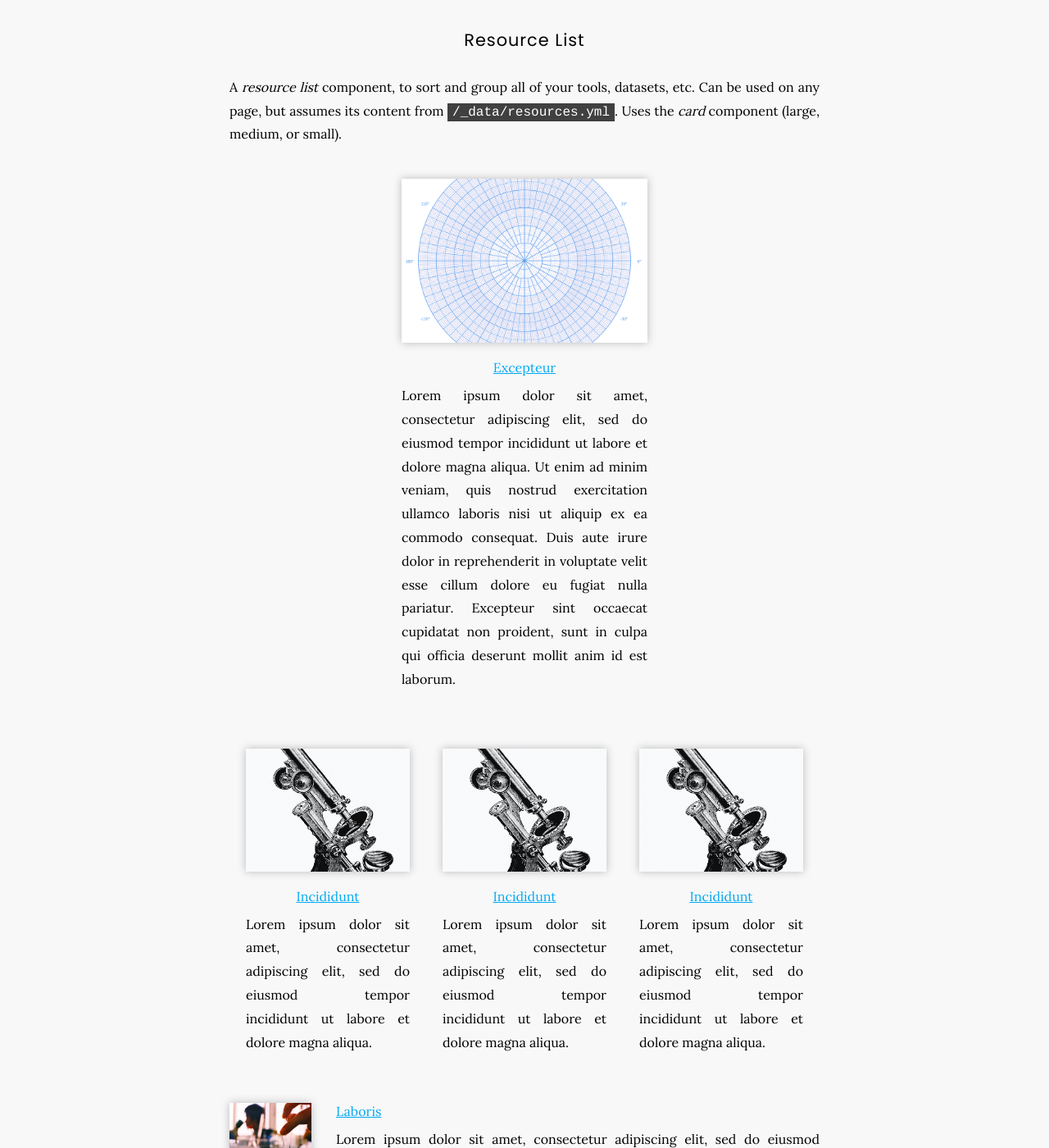
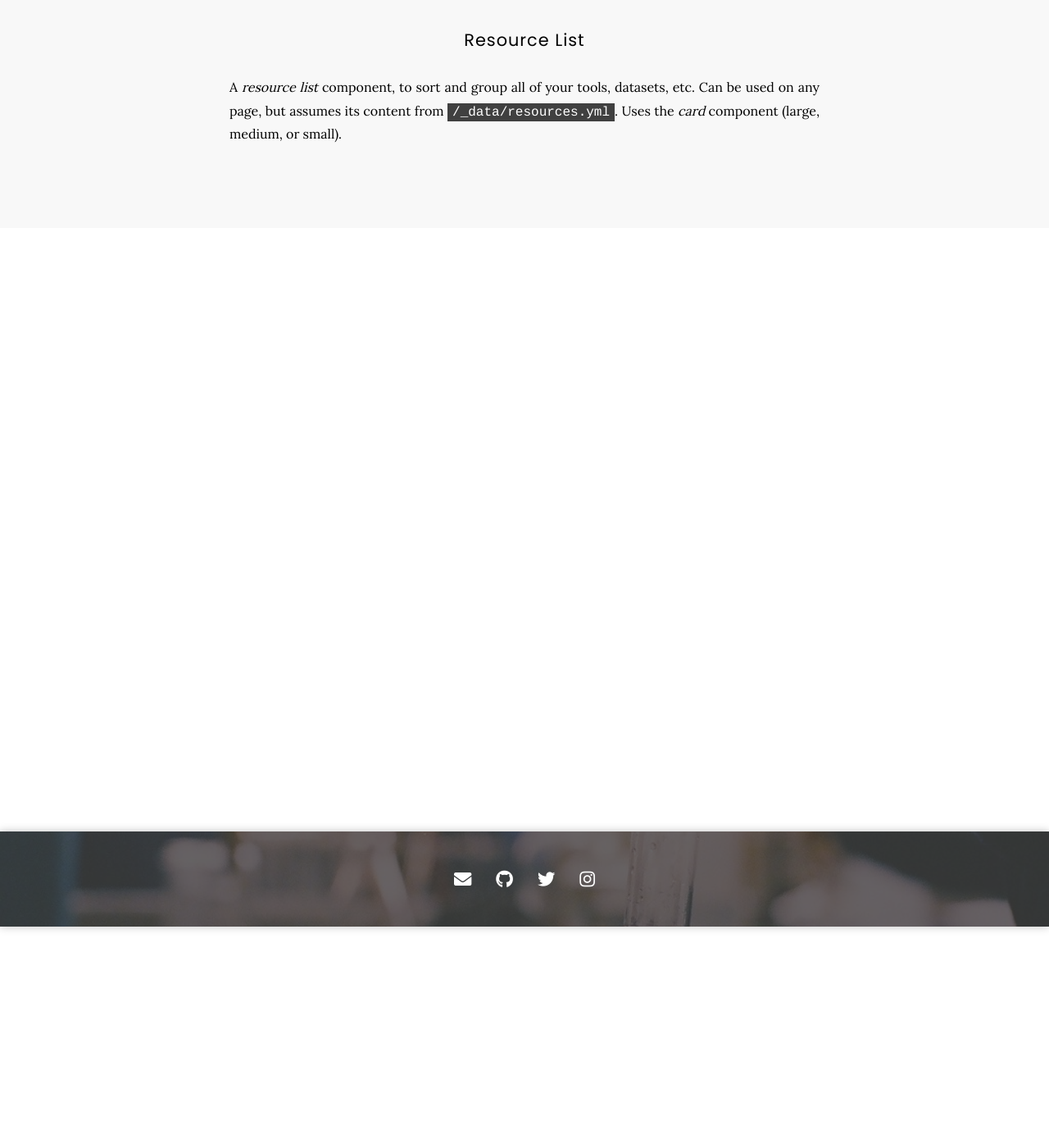
Before and after one commit to COMBINE-lab/combine-lab.github.io, a Jekyll site: the page built from resources/index.md, in a window 1280 px wide and 1400 px high, scrolled down 270 px. Shown: the whole window at 82% size. Built offline with Jekyll 4.4.1, drawn with Linux system fonts in a browser that asks for light colours; nearby versions of some CDN libraries; some of the changed text lies outside the part shown.

Commit message:
Update resources.yml

```diff
--- a/_data/resources.yml
+++ b/_data/resources.yml
@@ -24,42 +24,4 @@
   type: software
   description: Pufferfish An efficient index for the colored, compacted, de Bruijn graph
   repo: combine-lab/pufferfish
-
-- title: Excepteur
-  type: featured
-  image: images/polar-graph.jpg
-  link: https://nasa.gov/
-  description: Lorem ipsum dolor sit amet, consectetur adipiscing elit, sed do eiusmod tempor incididunt ut labore et dolore magna aliqua. Ut enim ad minim veniam, quis nostrud exercitation ullamco laboris nisi ut aliquip ex ea commodo consequat. Duis aute irure dolor in reprehenderit in voluptate velit esse cillum dolore eu fugiat nulla pariatur. Excepteur sint occaecat cupidatat non proident, sunt in culpa qui officia deserunt mollit anim id est laborum.
-  repo: greenelab/lab-website-template
-
-- title: Incididunt
-  type: other
-  image: images/microscope.jpg
-  link: https://microscope.com/
-  description: Lorem ipsum dolor sit amet, consectetur adipiscing elit, sed do eiusmod tempor incididunt ut labore et dolore magna aliqua.
-
-- title: Incididunt
-  type: other
-  image: images/microscope.jpg
-  link: https://microscope.com/
-  description: Lorem ipsum dolor sit amet, consectetur adipiscing elit, sed do eiusmod tempor incididunt ut labore et dolore magna aliqua.
-
-- title: Incididunt
-  type: other
-  image: images/microscope.jpg
-  link: https://microscope.com/
-  description: Lorem ipsum dolor sit amet, consectetur adipiscing elit, sed do eiusmod tempor incididunt ut labore et dolore magna aliqua.
-
-- title: Laboris
-  type: legacy
-  image: images/test-tube.jpg
-  link: https://greenelab.com/
-  description: Lorem ipsum dolor sit amet, consectetur adipiscing elit, sed do eiusmod tempor incididunt ut labore et dolore magna aliqua.
-  repo: greenelab/lab-website-template
-
-- title: Culpa
-  type: legacy
-  image: images/laboratory.jpg
-  link: https://greenelab.com/
-  description: Lorem ipsum dolor sit amet, consectetur adipiscing elit, sed do eiusmod tempor incididunt ut labore et dolore magna aliqua.
-  repo: greenelab/lab-website-template
+  url: https://github.com/COMBINE-lab/pufferfish
```
